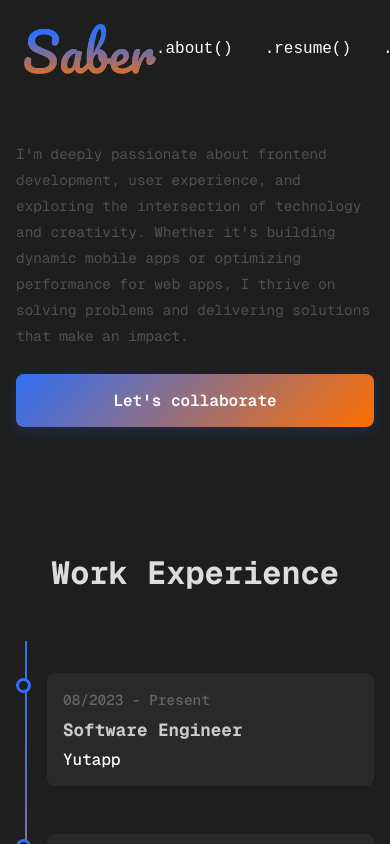
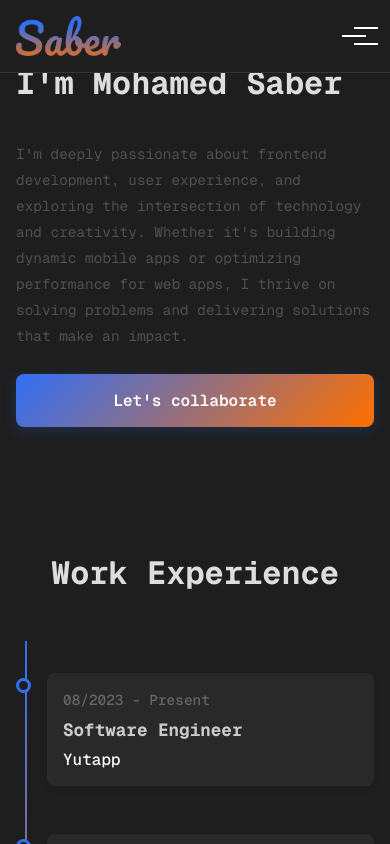
Before and after one commit to SABER-MOHAMED/msaber.tech, a Next.js app: page / in a window 390 px wide. Shown: the top 844 px of the page. Built offline with nearby package versions, Linux system fonts and the light colour scheme.

Commit message:
responsive header

```diff
--- a/src/components/header/Header.tsx
+++ b/src/components/header/Header.tsx
@@ -1,5 +1,10 @@
+'use client';
+import { useState } from 'react';
 import './header.css';
+
 export default function Header() {
+  const [isMenuOpen, setIsMenuOpen] = useState(false);
+
   return (
     <header className="navbar">
       <nav className="nav-container">
@@ -7,33 +12,26 @@ export default function Header() {
           src="/images/logo.png"
           alt="Logo"
           className="logo"
-          style={{
-            height: '50px',
-            objectFit: 'cover',
-          }}
+          style={{ height: '50px', objectFit: 'cover' }}
         />
-        <ul
-          style={{
-            display: 'flex',
-            listStyle: 'none',
-            margin: 0,
-            padding: 0,
-          }}
+
+        <button
+          className="menu-toggle"
+          onClick={() => setIsMenuOpen(!isMenuOpen)}
+          aria-label="Toggle menu"
         >
+          <span className={`hamburger ${isMenuOpen ? 'active' : ''}`}></span>
+        </button>
+
+        <ul className={`nav-links ${isMenuOpen ? 'active' : ''}`}>
           <li>
-            <a href="#about">.about()</a>
+            <a href="#about" onClick={() => setIsMenuOpen(false)}>.about()</a>
           </li>
           <li>
-            <a href="#resume">.resume()</a>
+            <a href="#resume" onClick={() => setIsMenuOpen(false)}>.resume()</a>
           </li>
-          {/* <li>
-            <a href="#projects">.projects()</a>
-          </li> */}
-          {/* <li>
-            <a href="/blog">.blog()</a>
-          </li> */}
           <li>
-            <a href="#contact">.contact()</a>
+            <a href="#contact" onClick={() => setIsMenuOpen(false)}>.contact()</a>
           </li>
         </ul>
       </nav>
--- a/src/components/header/header.css
+++ b/src/components/header/header.css
@@ -11,6 +11,8 @@
   transform: translateX(-50%);
   background-color: var(--background);
   z-index: 5;
+  backdrop-filter: blur(10px);
+  border-bottom: 1px solid rgba(255, 255, 255, 0.1);
 }
 
 .nav-container {
@@ -40,3 +42,105 @@
 .navbar a:hover {
   border-bottom: 1px solid rgb(237, 155, 73);
 }
+
+.menu-toggle {
+  display: none;
+  background: none;
+  border: none;
+  cursor: pointer;
+  padding: 0.5rem;
+  z-index: 100;
+}
+
+.hamburger {
+  display: block;
+  width: 24px;
+  height: 2px;
+  background: #fff;
+  position: relative;
+  transition: all 0.3s ease;
+}
+
+.hamburger::before,
+.hamburger::after {
+  content: '';
+  position: absolute;
+  width: 24px;
+  height: 2px;
+  background: #fff;
+  transition: all 0.3s ease;
+}
+
+.hamburger::before {
+  top: -8px;
+}
+
+.hamburger::after {
+  bottom: -8px;
+}
+
+.hamburger.active {
+  background: transparent;
+}
+
+.hamburger.active::before {
+  transform: rotate(45deg);
+  top: 0;
+}
+
+.hamburger.active::after {
+  transform: rotate(-45deg);
+  bottom: 0;
+}
+
+@media (max-width: 768px) {
+  .menu-toggle {
+    display: block;
+  }
+
+  .nav-links {
+    position: fixed;
+    top: 0;
+    right: -100%;
+    width: 100%;
+    height: 100vh;
+    background: var(--background);
+    flex-direction: column;
+    justify-content: center;
+    align-items: center;
+    gap: 2rem;
+    transition: right 0.3s ease;
+  }
+
+  .nav-links.active {
+    right: 0;
+  }
+
+  .nav-links li {
+    opacity: 0;
+    transform: translateX(50px);
+    animation: slideIn 0.5s forwards;
+  }
+
+  .nav-links.active li {
+    opacity: 1;
+    transform: translateX(0);
+  }
+}
+
+@keyframes slideIn {
+  to {
+    opacity: 1;
+    transform: translateX(0);
+  }
+}
+
+@media (max-width: 480px) {
+  .navbar {
+    padding: 1rem;
+  }
+
+  .logo {
+    height: 40px !important;
+  }
+}
```
